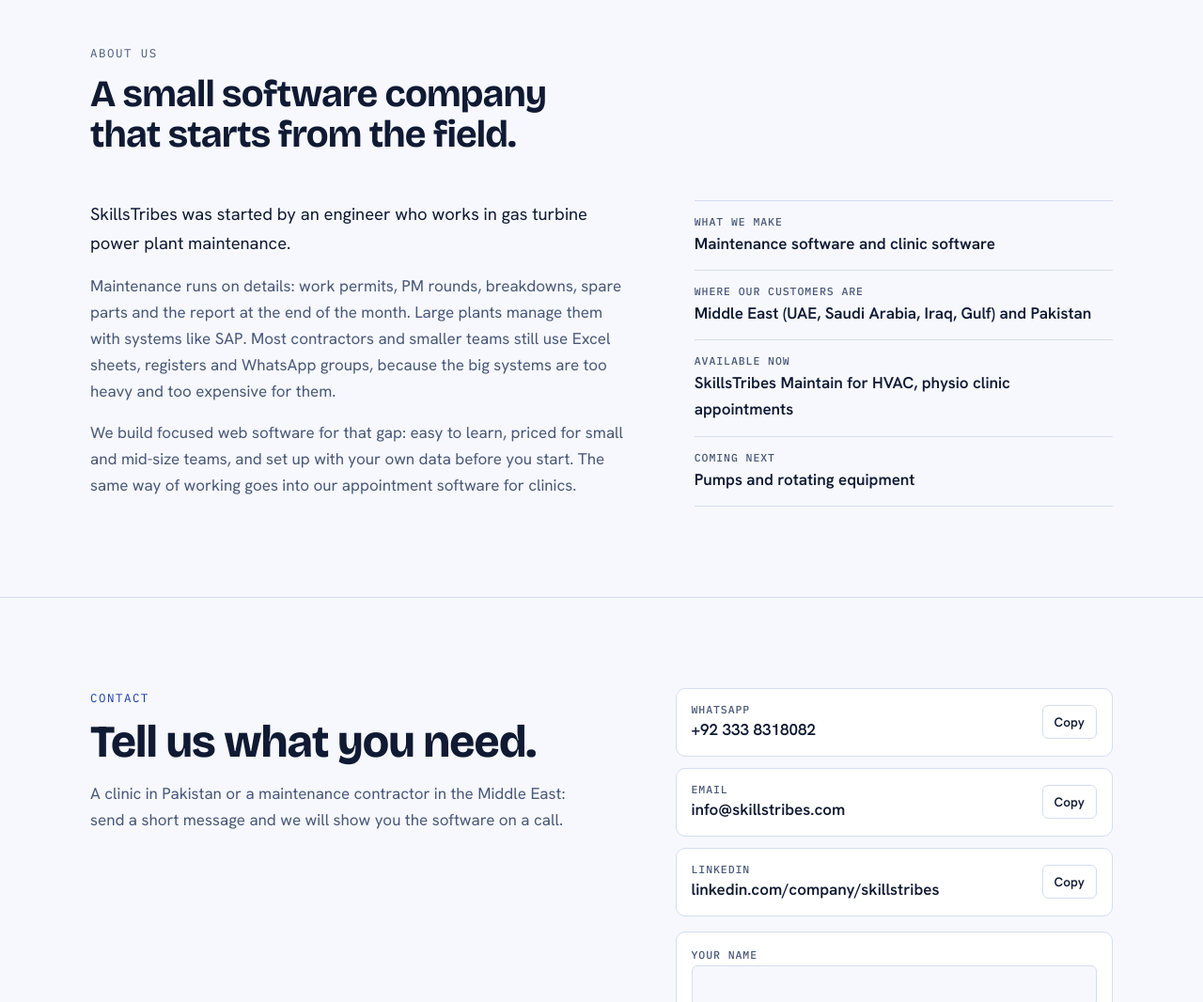
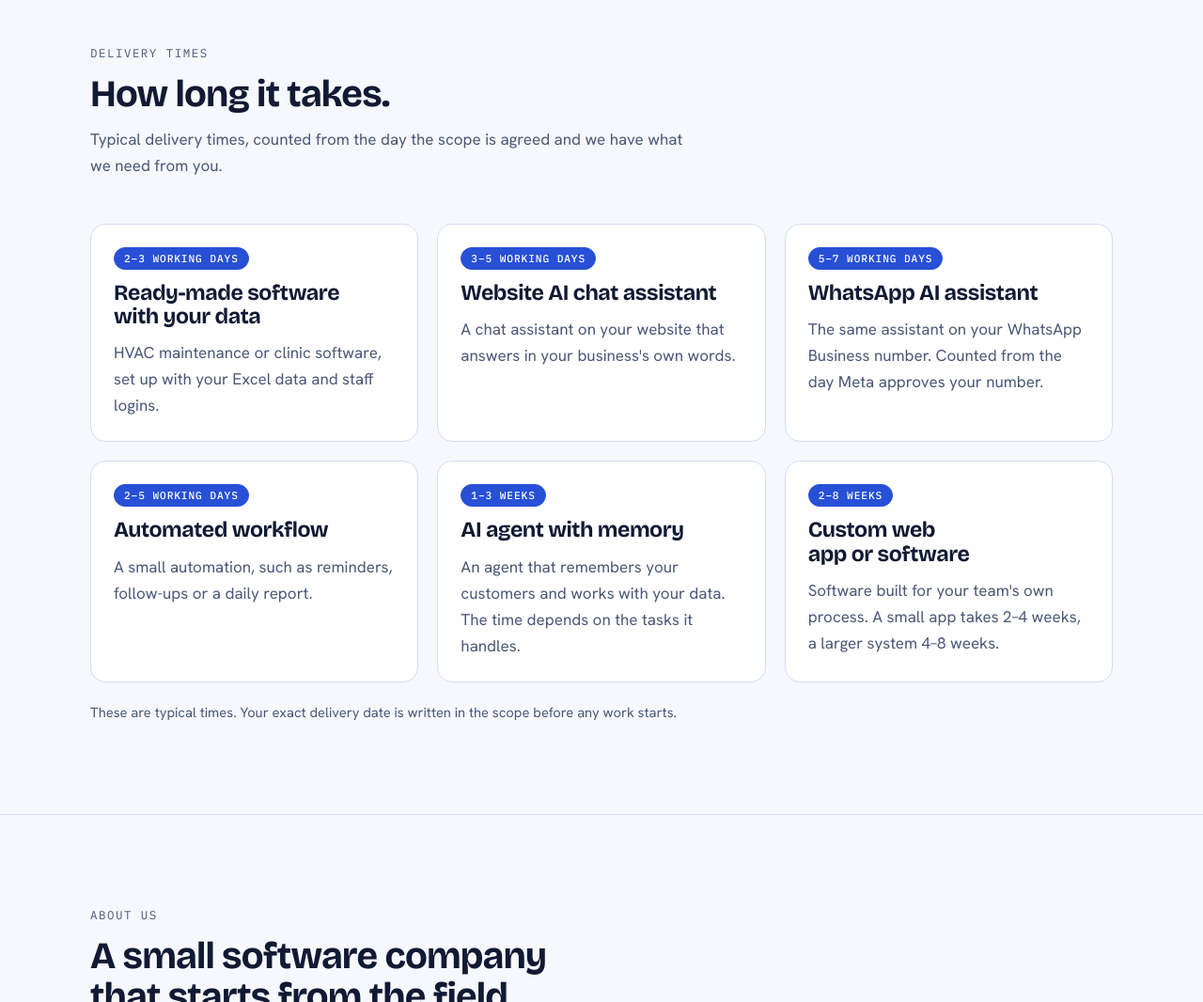
Before and after one commit to skillstribes-web/skillstribes-site, a plain HTML site: page index.html in a window 1280 px wide. Shown: the part 6240-7306 px from the top of the page at 94% size. Drawn offline with nearby package versions, Linux system fonts and the light colour scheme; a web font is replaced by a local one.

Commit message:
Home: typical delivery times section
Co-Authored-By: Claude Opus 5.5 <noreply@anthropic.com>
Claude-Session: https://claude.ai/code/session_01M1yY9KsJsHfAVk7wkUE8bv

```diff
--- a/index.html
+++ b/index.html
@@ -225,6 +225,49 @@
     </div>
   </section>
 
+  <section id="delivery">
+    <div class="wrap">
+      <div class="sec-head">
+        <p class="eyebrow">Delivery times</p>
+        <h2>How long it takes.</h2>
+        <p>Typical delivery times, counted from the day the scope is agreed and we have what we need from you.</p>
+      </div>
+      <div class="svc-grid svc-3">
+        <article class="svc">
+          <span class="badge now">2–3 working days</span>
+          <h3>Ready-made software with your data</h3>
+          <p>HVAC maintenance or clinic software, set up with your Excel data and staff logins.</p>
+        </article>
+        <article class="svc">
+          <span class="badge now">3–5 working days</span>
+          <h3>Website AI chat assistant</h3>
+          <p>A chat assistant on your website that answers in your business's own words.</p>
+        </article>
+        <article class="svc">
+          <span class="badge now">5–7 working days</span>
+          <h3>WhatsApp AI assistant</h3>
+          <p>The same assistant on your WhatsApp Business number. Counted from the day Meta approves your number.</p>
+        </article>
+        <article class="svc">
+          <span class="badge now">2–5 working days</span>
+          <h3>Automated workflow</h3>
+          <p>A small automation, such as reminders, follow-ups or a daily report.</p>
+        </article>
+        <article class="svc">
+          <span class="badge now">1–3 weeks</span>
+          <h3>AI agent with memory</h3>
+          <p>An agent that remembers your customers and works with your data. The time depends on the tasks it handles.</p>
+        </article>
+        <article class="svc">
+          <span class="badge now">2–8 weeks</span>
+          <h3>Custom web app or software</h3>
+          <p>Software built for your team's own process. A small app takes 2–4 weeks, a larger system 4–8 weeks.</p>
+        </article>
+      </div>
+      <p class="svc-note">These are typical times. Your exact delivery date is written in the scope before any work starts.</p>
+    </div>
+  </section>
+
   <section id="about">
     <div class="wrap">
       <div class="sec-head">
```
